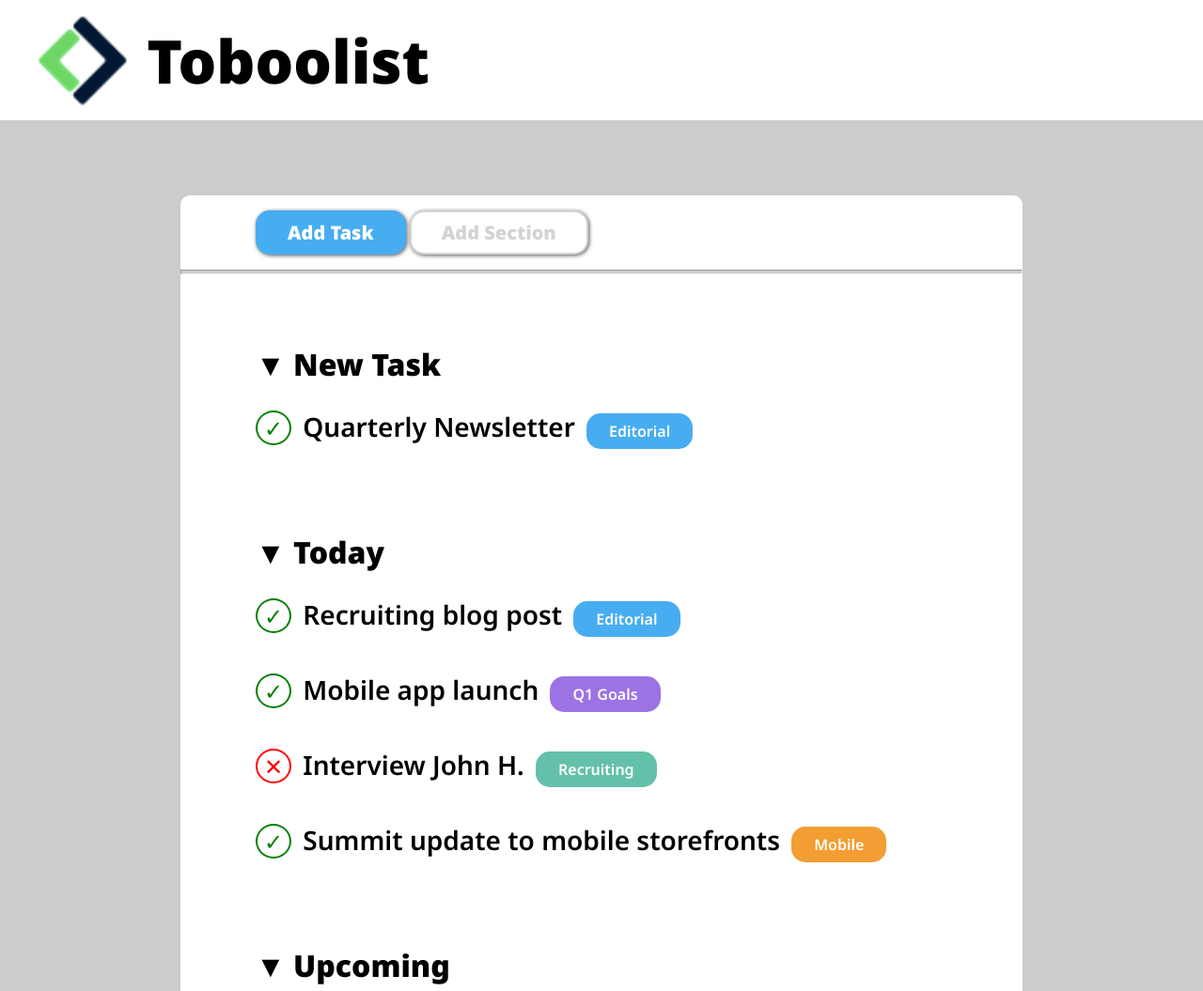
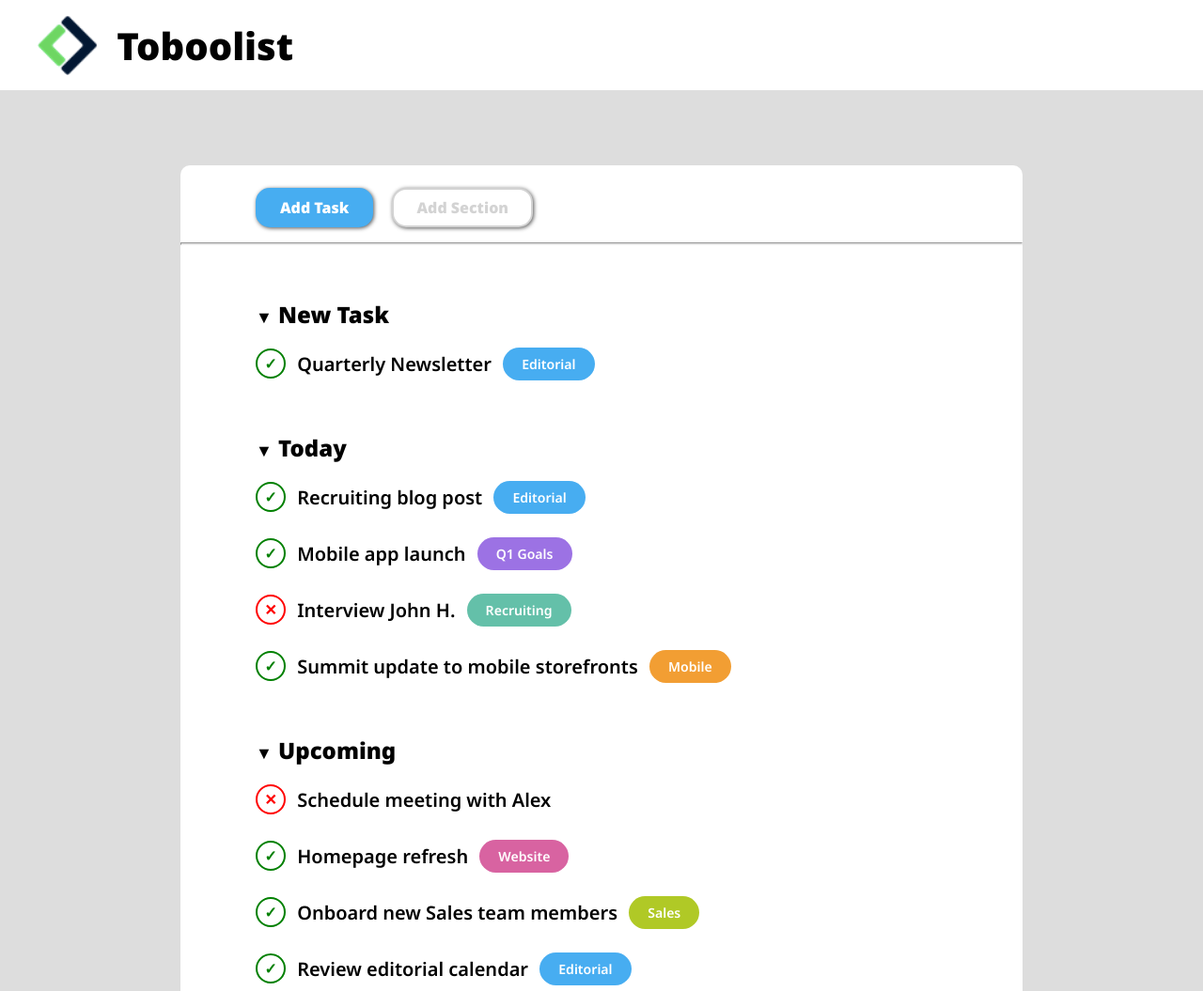
Before and after one commit to StefanoGalandrini/html-css-toboolist, a plain HTML site: page index.html in a window 1280 px wide. Shown: the top 1055 px of the page at 94% size. Drawn offline with Linux system fonts and the light colour scheme.

Commit message:
Revision: fonts smaller and some code corrections

```diff
--- a/assets/style.css
+++ b/assets/style.css
@@ -6,7 +6,7 @@
 }
 
 body {
-    background-color: #cccccc;
+    background-color: #dddddd;
     position: relative;
 }
 
@@ -23,47 +23,47 @@ main {
     border-radius: 10px;
 }
 
+.logo {
+    width: 4rem;
+    margin: 1rem 1rem 1rem 2.5rem;
+    vertical-align: middle;
+}
+
 h1 {
-    font-size: 4rem;
+    font-size: 2.5em;
     display: inline-block;
     vertical-align: middle;
 }
 
 hr {
-    height: 5px;
-    background-color: #cccccc;
+    height: 3px;
+    background-color: #dddddd;
 }
 
-.logo {
-    width: 6rem;
-    margin: 1rem 1rem 1rem 2.5rem;
-    vertical-align: middle;
+
+li {
+    list-style: none;
+    margin: 1em 0 1.75em;
 }
 
 div.buttons {
-    margin-left: 5rem;
-
-}
-
-li {
-    list-style: none;
-    margin: .5em 0;
+    padding-left: 5rem;
 }
 
 .button {
+    display: inline-block;
     vertical-align: middle;
-    padding: 0.5rem 2rem;
+    padding: 0.5rem 1.5rem;
+    margin: 1.5em 1em 1em 0;
     text-align: center;
     text-decoration: none;
-    display: inline-block;
-    font-size: 20px;
+    font-size: 1em;
     font-weight: 700;
     border-radius: 15px;
     box-shadow: 1px 1px 4px #555555;
 }
 
 .active {
-    margin: 1rem 0;
     background-color: #47adf1;
     color: white;
     border: 2px solid #47adf1;
@@ -75,58 +75,66 @@ li {
     border: 2px solid lightgrey;
 }
 
-a {
-    text-decoration: none;
-    color: inherit;
-}
-
 .list {
-    margin: 3em 5rem 0;
+    padding-left: 5rem;
 }
 
 .item {
-    margin-top: 4.5em;
+    margin-top: 3.5em;
 }
 
+.arrow {
+    font-size: 0.75em;
+}
 .arrow-item {
-    font-size: 2rem;
+    font-size: 1.5em;
     font-weight: 900;
     line-height: 1.5em;
     margin-top: 1.5em 5rem;
 }
 
+.circle {
+    display: inline-block;
+    width: 2rem;
+    height: 2rem;
+    border-width: 2px;
+    border-style: solid;
+    border-radius: 50%;
+    text-align: center;
+    vertical-align: middle;
+    margin-right: 0.5em;
+}
+
 .checked {
-    line-height: 3em;
     color: green;
-    font-size: 1.5rem;
-    border: 2px solid green;
-    border-radius: 50%;
-    padding: 0 7px;
+    font-size: 1em;
+    font-weight: 900;
+    border-color: green;
+    padding-top: 3px;
 }
 
 .unchecked {
-    line-height: 3em;
     color: red;
-    font-size: 1.5rem;
-    border: 2px solid red;
-    border-radius: 50%;
-    padding: 0 7px;
+    font-size: 1em;
+    font-weight: 900;
+    border-color: red;
+    padding-top: 3px;
 }
 
 .object {
-    font-size: 1.75rem;
+    font-size: 1.25em;
     font-weight: 600;
-    margin-left: 0.5rem;
+    vertical-align: middle;
 }
 
 .label {
-    font-size: 1rem;
+    font-size: 0.88em;
     font-weight: 600;
     color: white;
-    padding: 0.5rem 1.5rem;
+    padding: 0.5rem 1.25rem;
     margin-left: 0.5rem;
-    border-radius: 15px;
-
+    border-radius: 20px;
+    vertical-align: middle;
 }
 
 .editorial {
--- a/index.html
+++ b/index.html
@@ -30,10 +30,10 @@
         <div class="list">
             <ul>
                 <li class="item">
-                    <p class="arrow-item"> &#9660; New Task</p>
+                    <p class="arrow-item"><span class="arrow">&#9660;</span> New Task</p>
                     <ul>
                         <li>
-                            <span class="checked">&check;</span>
+                            <span class="circle checked">&check;</span>
                             <span class="object">Quarterly Newsletter</span>
                             <span class="label editorial">Editorial</span>
                         </li>
@@ -41,25 +41,25 @@
                 </li>
 
                 <li class="item">
-                    <p class="arrow-item"> &#9660; Today</p>
+                    <p class="arrow-item"><span class="arrow">&#9660;</span> Today</p>
                     <ul>
                         <li>
-                            <span class="checked">&check;</span>
+                            <span class="circle checked">&check;</span>
                             <span class="object">Recruiting blog post</span>
                             <span class="label editorial">Editorial</span>
                         </li>
                         <li>
-                            <span class="checked">&check;</span>
+                            <span class="circle checked">&check;</span>
                             <span class="object">Mobile app launch</span>
                             <span class="label q1">Q1 Goals</span>
                         </li>
                         <li>
-                            <span class="unchecked">&#10005;</span>
+                            <span class="circle unchecked">&#10005;</span>
                             <span class="object">Interview John H.</span>
                             <span class="label recruiting">Recruiting</span>
                         </li>
                         <li>
-                            <span class="checked">&check;</span>
+                            <span class="circle checked">&check;</span>
                             <span class="object">Summit update to mobile storefronts</span>
                             <span class="label mobile">Mobile</span>
                         </li>
@@ -67,24 +67,24 @@
                 </li>
 
                 <li class="item">
-                    <p class="arrow-item"> &#9660; Upcoming</p>
+                    <p class="arrow-item"><span class="arrow">&#9660;</span> Upcoming</p>
                     <ul>
                         <li>
-                            <span class="unchecked">&#10005;</span>
+                            <span class="circle unchecked">&#10005;</span>
                             <span class="object">Schedule meeting with Alex</span>
                         </li>
                         <li>
-                            <span class="checked">&check;</span>
+                            <span class="circle checked">&check;</span>
                             <span class="object">Homepage refresh</span>
                             <span class="label website">Website</span>
                         </li>
                         <li>
-                            <span class="checked">&check;</span>
+                            <span class="circle checked">&check;</span>
                             <span class="object">Onboard new Sales team members</span>
                             <span class="label sales">Sales</span>
                         </li>
                         <li>
-                            <span class="checked">&check;</span>
+                            <span class="circle checked">&check;</span>
                             <span class="object">Review editorial calendar</span>
                             <span class="label editorial">Editorial</span>
                         </li>
```
